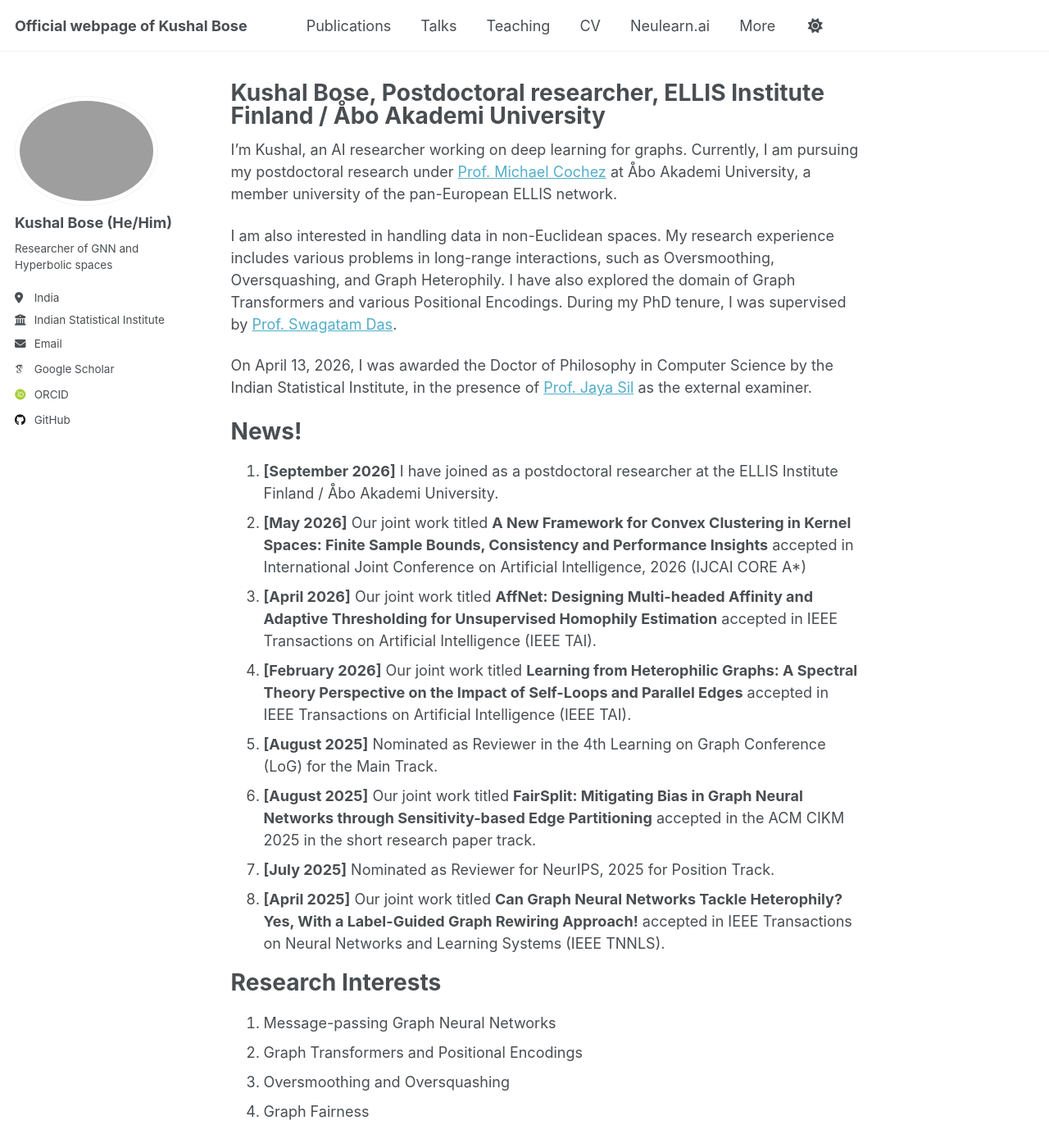
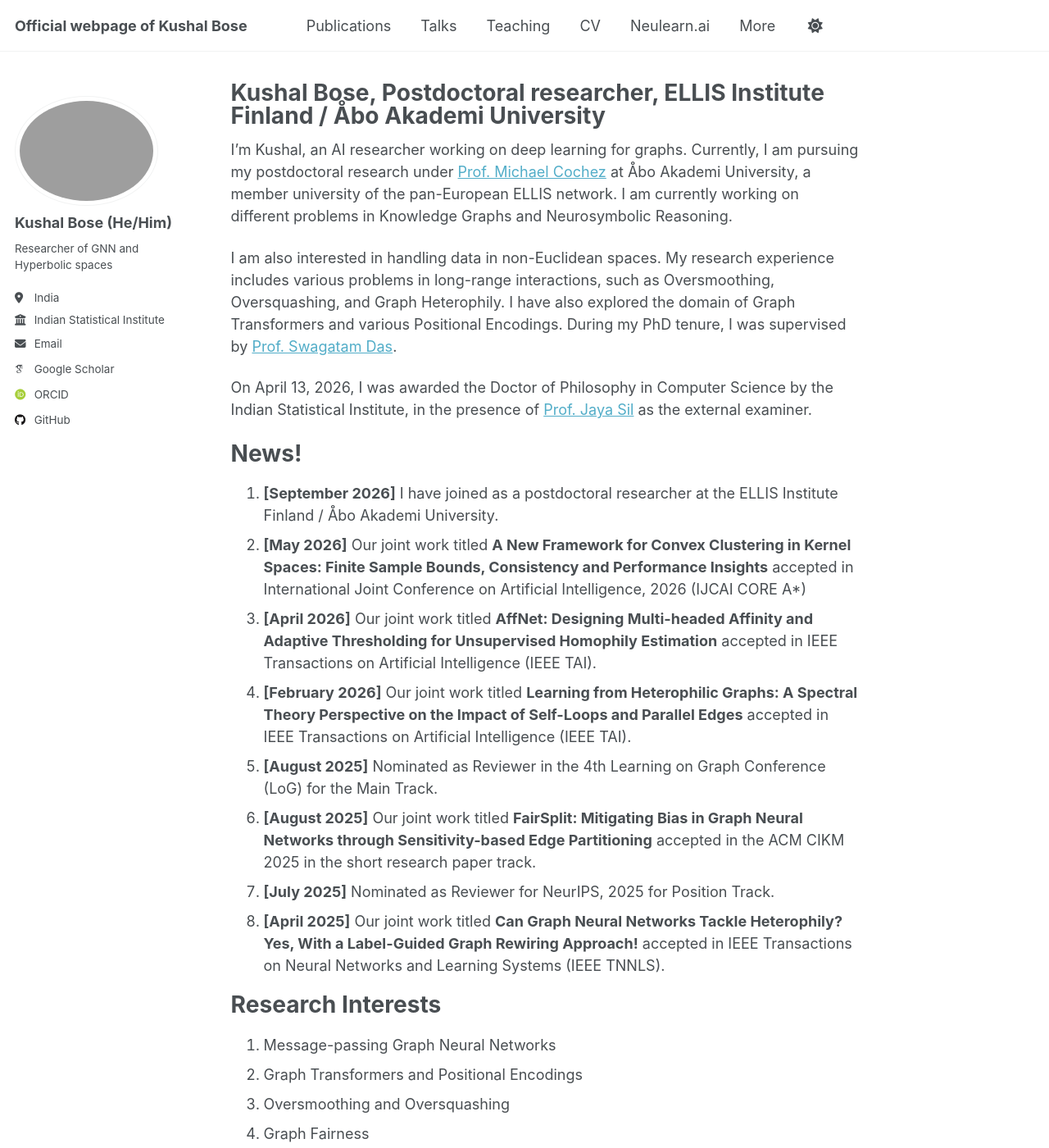
Before and after one commit to kushalbose92/kushalbose92.github.io, a Jekyll site: the page built from _pages/about.md, in a window 1280 px wide and 1400 px high. Shown: the whole window at 82% size. Built offline with Jekyll 4.4.1, drawn with Linux system fonts in a browser that asks for light colours; some web fonts are replaced; a script that is not in the unit is left out; some of the changed text lies outside the part shown.

Commit message:
Update about.md

```diff
--- a/_pages/about.md
+++ b/_pages/about.md
@@ -7,7 +7,7 @@ redirect_from:
   - /about.html
 ---
 
-I’m Kushal, an AI researcher working on deep learning for graphs. Currently, I am pursuing my postdoctoral research under [Prof. Michael Cochez](https://scholar.google.com/citations?user=JuZrOtoAAAAJ&hl=en) at Åbo Akademi University, a member university of the pan-European ELLIS network.
+I’m Kushal, an AI researcher working on deep learning for graphs. Currently, I am pursuing my postdoctoral research under [Prof. Michael Cochez](https://scholar.google.com/citations?user=JuZrOtoAAAAJ&hl=en) at Åbo Akademi University, a member university of the pan-European ELLIS network. I am currently working on different problems in Knowledge Graphs and Neurosymbolic Reasoning.
 
 I am also interested in handling data in non-Euclidean spaces. My research experience includes various problems in long-range interactions, such as Oversmoothing, Oversquashing, and Graph Heterophily. I have also explored the domain of Graph Transformers and various Positional Encodings. During my PhD tenure, I was supervised by [Prof. Swagatam Das](https://www2.isical.ac.in/~swagatam.das/).
 
@@ -30,6 +30,7 @@ Research Interests
 2. Graph Transformers and Positional Encodings
 3. Oversmoothing and Oversquashing
 4. Graph Fairness
+5. Knowledge Graphs and Neurosymbolic Reasoning
 
 <!--
 Getting started
```
